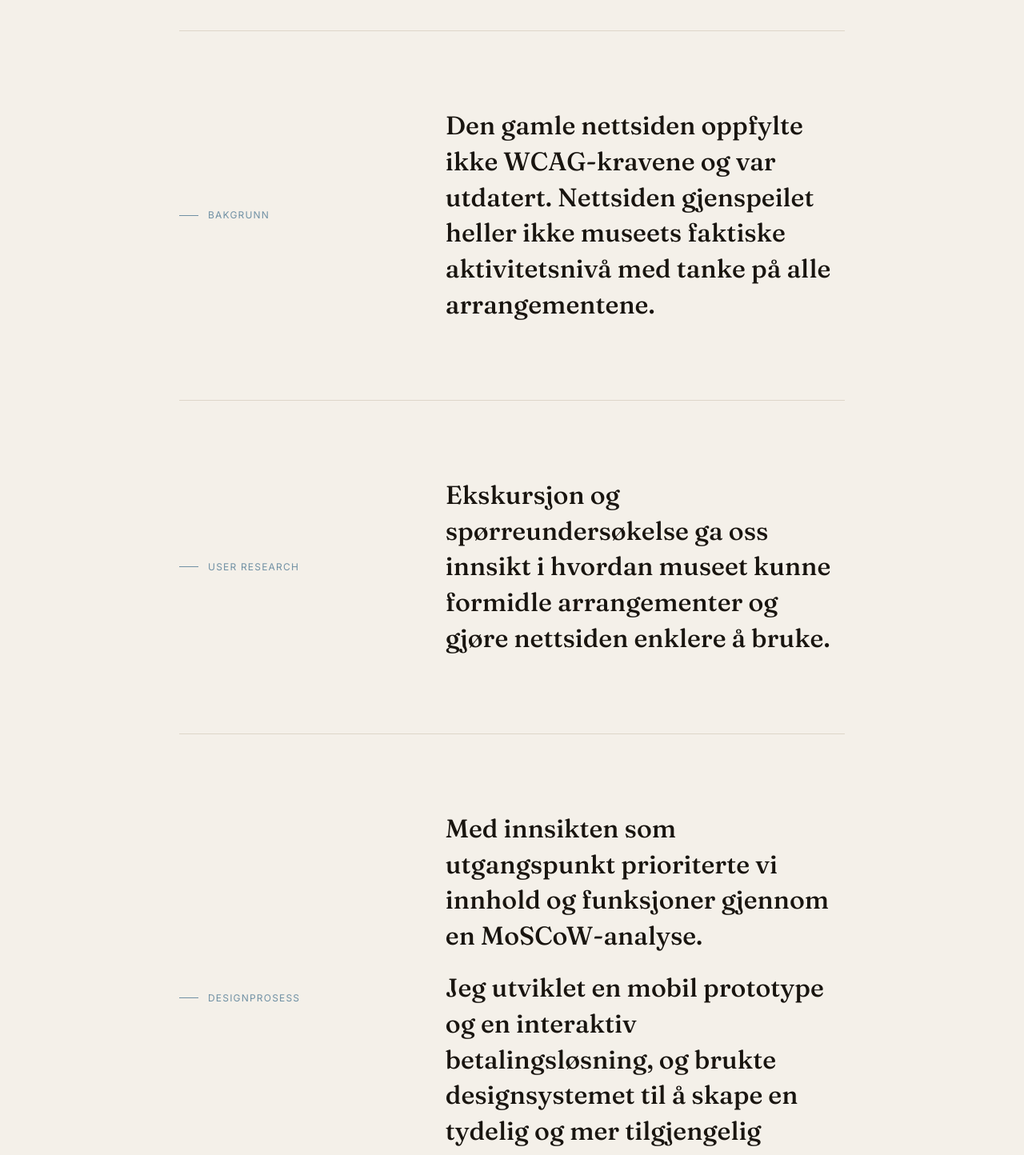
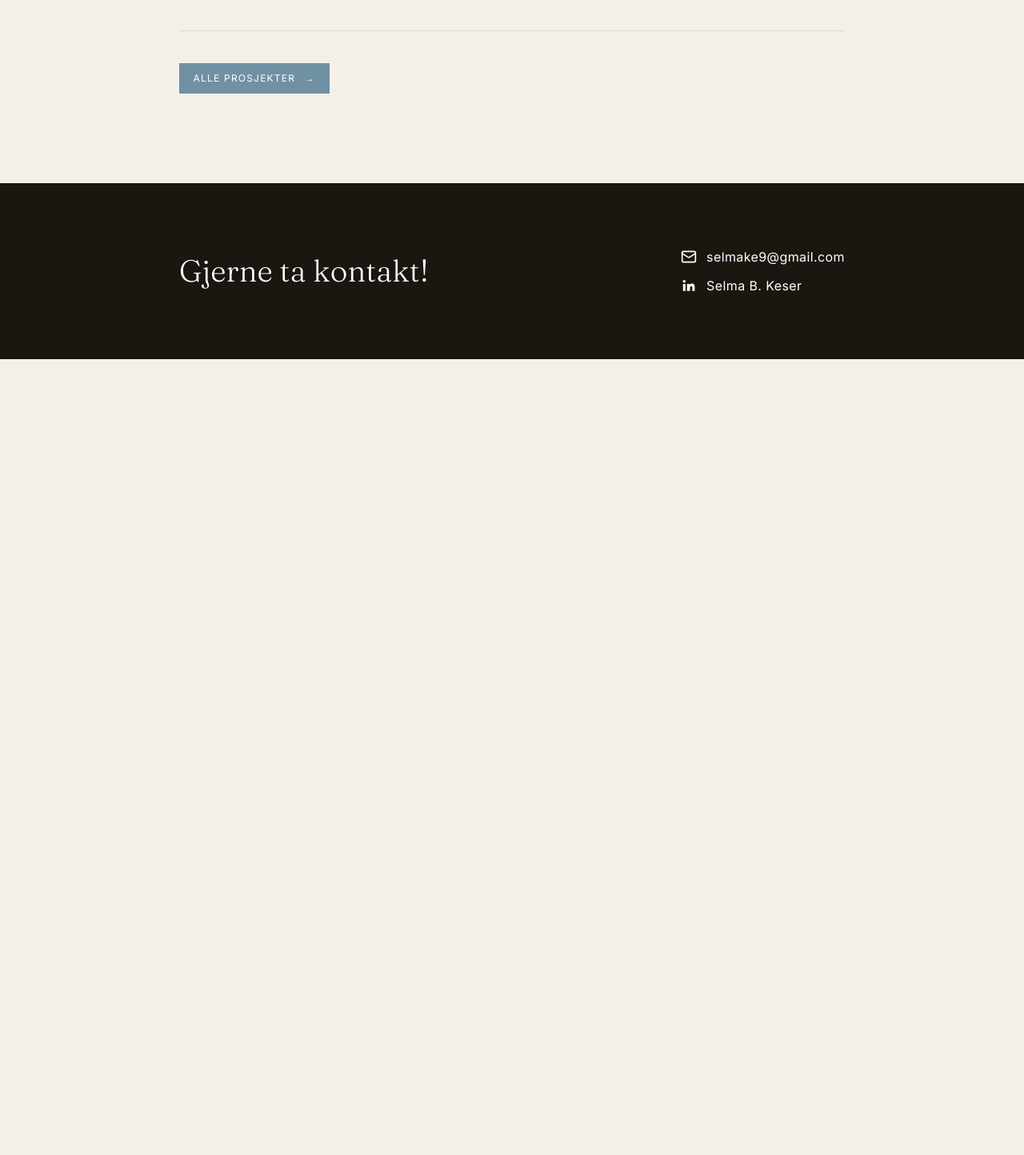
Before and after one commit to selmabk4/portfolio, a React (Vite) app: page /prosjekter/emanuel-vigeland-museum in a window 1280 px wide. Shown: the part 1140-2584 px from the top of the page at 80% size. After the commit the page ends 1589 px from the top, so only its background shows below. Built offline with nearby package versions, Linux system fonts and the light colour scheme.

Commit message:
Remove background, research, and design process sections

```diff
--- a/client/pages/EmanuelVigelandMuseum.tsx
+++ b/client/pages/EmanuelVigelandMuseum.tsx
@@ -91,52 +91,6 @@ export default function EmanuelVigelandMuseum() {
           </dl>
         </section>
 
-        <section className="border-b border-border py-16 sm:py-24">
-          <div className="grid gap-6 sm:grid-cols-[minmax(0,0.7fr)_minmax(0,1.3fr)] sm:gap-16">
-            <p className="flex items-center gap-3 text-xs uppercase tracking-[1.2px] text-primary">
-              <span className="h-px w-6 bg-primary" aria-hidden="true" />
-              Bakgrunn
-            </p>
-            <p className="max-w-[620px] font-serif text-2xl leading-[1.4] text-foreground sm:text-[32px]">
-              Den gamle nettsiden oppfylte ikke WCAG-kravene og var utdatert.
-              Nettsiden gjenspeilet heller ikke museets faktiske aktivitetsnivå
-              med tanke på alle arrangementene.
-            </p>
-          </div>
-        </section>
-
-        <section className="border-b border-border py-16 sm:py-24">
-          <div className="grid gap-6 sm:grid-cols-[minmax(0,0.7fr)_minmax(0,1.3fr)] sm:gap-16">
-            <p className="flex items-center gap-3 text-xs uppercase tracking-[1.2px] text-primary">
-              <span className="h-px w-6 bg-primary" aria-hidden="true" />
-              User research
-            </p>
-            <p className="max-w-[620px] font-serif text-2xl leading-[1.4] text-foreground sm:text-[32px]">
-              Ekskursjon og spørreundersøkelse ga oss innsikt i hvordan museet
-              kunne formidle arrangementer og gjøre nettsiden enklere å bruke.
-            </p>
-          </div>
-        </section>
-
-        <section className="border-b border-border py-16 sm:py-24">
-          <div className="grid gap-6 sm:grid-cols-[minmax(0,0.7fr)_minmax(0,1.3fr)] sm:gap-16">
-            <p className="flex items-center gap-3 text-xs uppercase tracking-[1.2px] text-primary">
-              <span className="h-px w-6 bg-primary" aria-hidden="true" />
-              Designprosess
-            </p>
-            <div className="max-w-[620px] space-y-5 font-serif text-2xl leading-[1.4] text-foreground sm:text-[32px]">
-              <p>
-                Med innsikten som utgangspunkt prioriterte vi innhold og
-                funksjoner gjennom en MoSCoW-analyse.
-              </p>
-              <p>
-                Jeg utviklet en mobil prototype og en interaktiv
-                betalingsløsning, og brukte designsystemet til å skape en
-                tydelig og mer tilgjengelig nettside.
-              </p>
-            </div>
-          </div>
-        </section>
 
         <div className="pt-10">
           <Link
```
